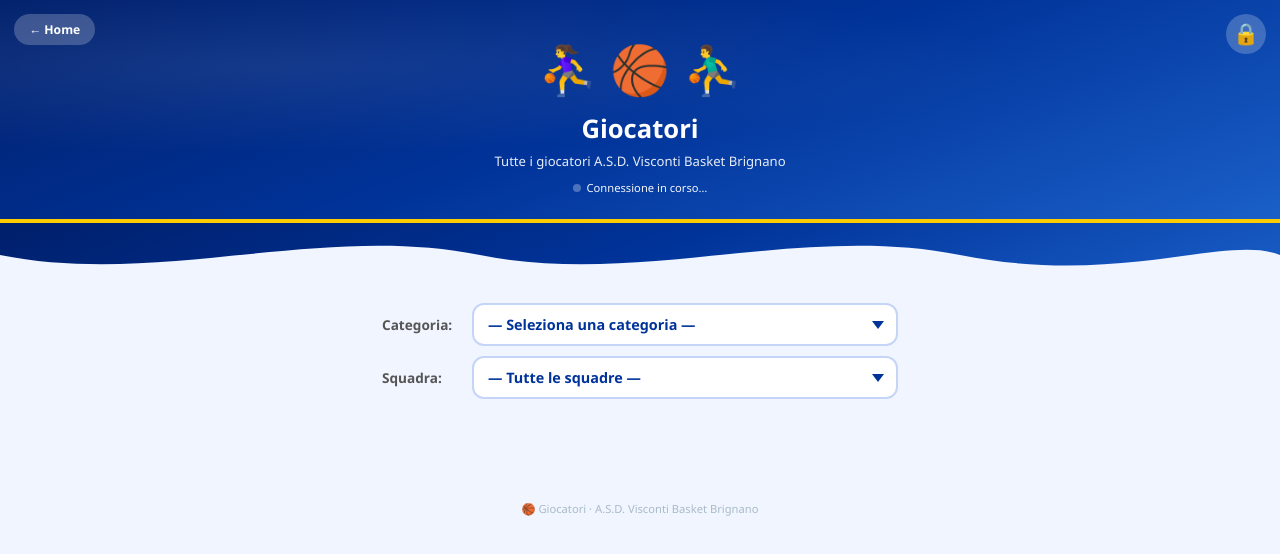
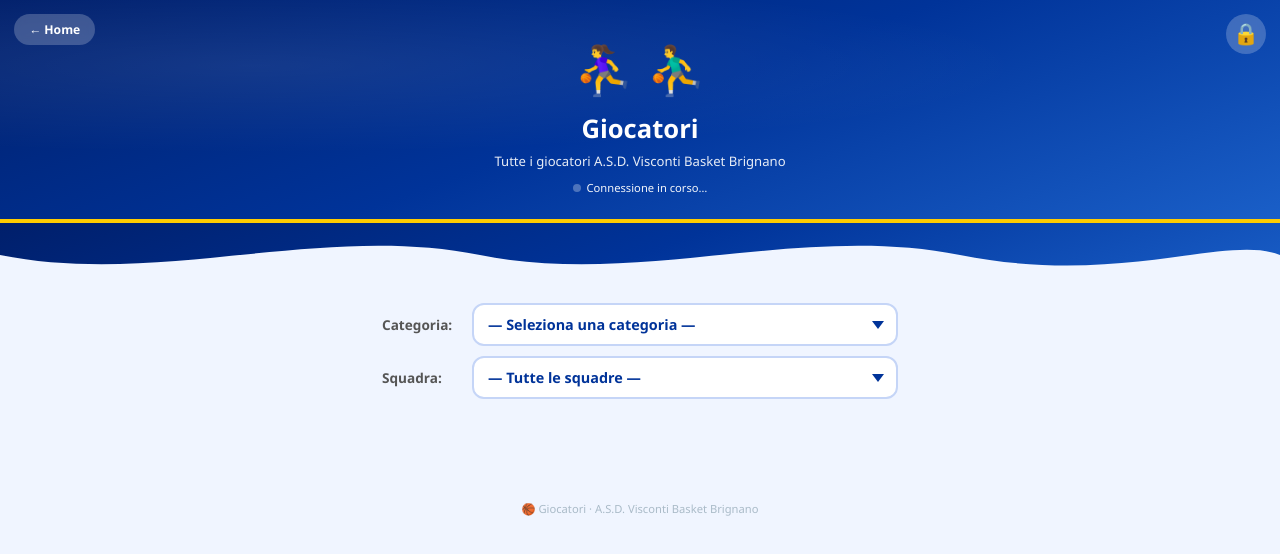
Before and after one commit to scamuzz/basket, a plain HTML site: page giocatori.html in a window 1280 px wide. Drawn offline with Linux system fonts and the light colour scheme; no server answers.

Commit message:
Update giocatori.html

```diff
--- a/giocatori.html
+++ b/giocatori.html
@@ -157,7 +157,7 @@
 <div class="header">
   <a class="back-link" href="index.html">&#8592; Home</a>
   <button class="pin-btn" id="pin-btn">🔒</button>
-  <span class="icons">⛹️‍♀️ 🏀 ⛹️‍♂️</span>
+  <span class="icons">⛹️‍♀️ ⛹️‍♂️</span>
   <h1>Giocatori</h1>
   <div class="subtitle">Tutte i giocatori A.S.D. Visconti Basket Brignano</div>
   <div class="sync-status">
```
